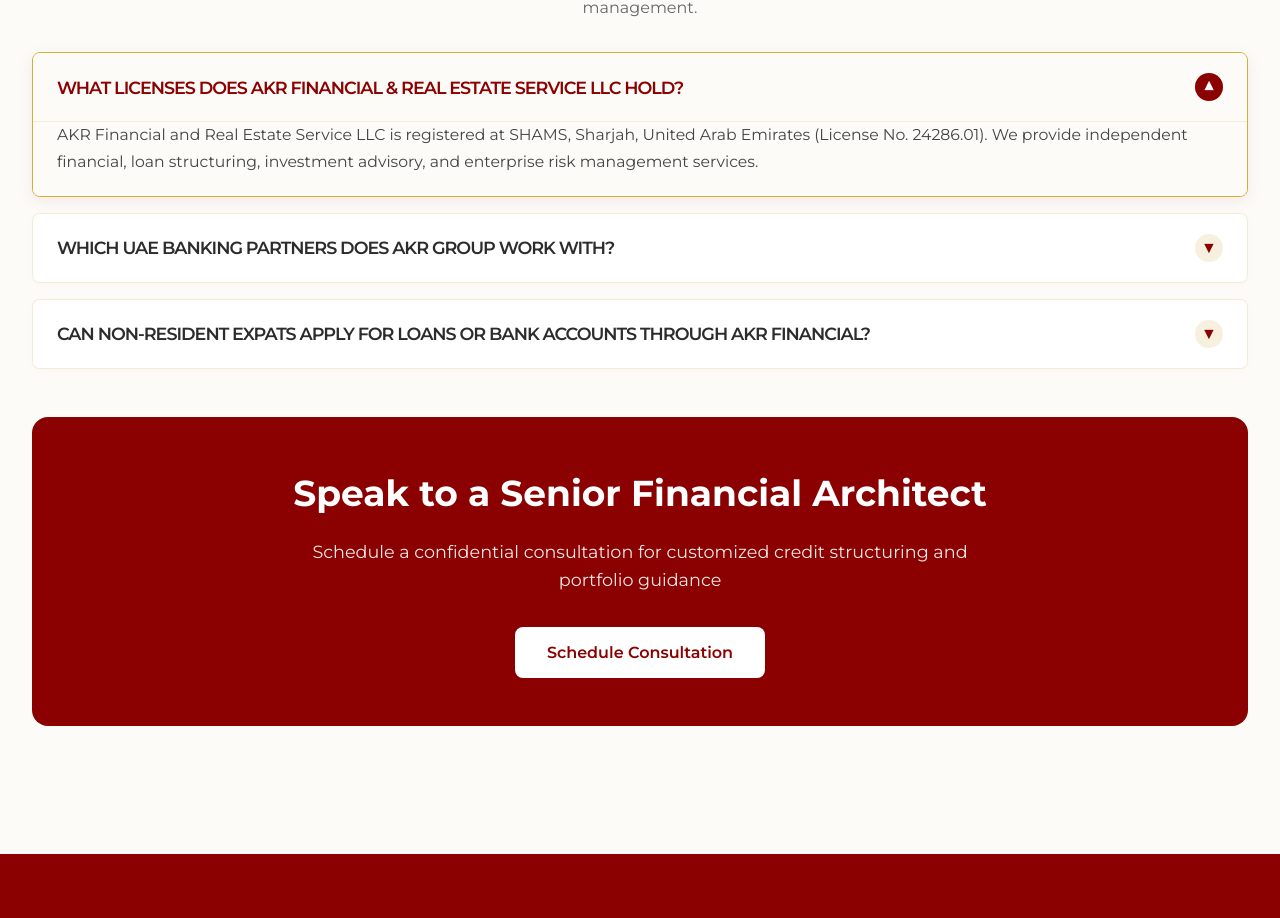
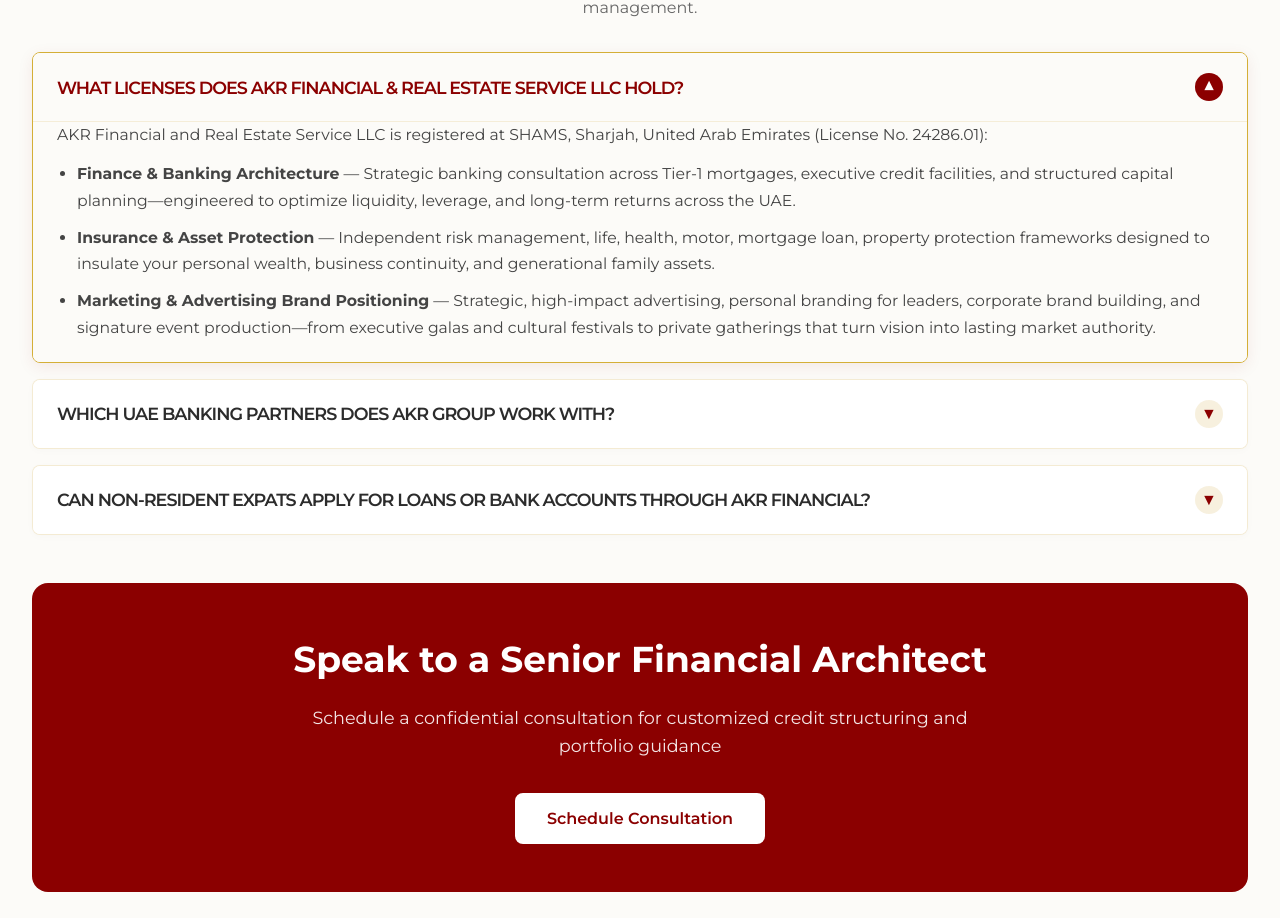
Before and after one commit to tharunkarthik10/akr, a Next.js app: page /financial in a window 1280 px wide. Shown: the part 1280-2198 px from the top of the page. Built offline with nearby package versions, Linux system fonts and the light colour scheme; no server answers; a web font is replaced by a local one.

Commit message:
feat: expand AKR Financial license FAQ with 3 architecture bullet points

```diff
--- a/src/app/financial/page.tsx
+++ b/src/app/financial/page.tsx
@@ -8,7 +8,24 @@ export default function FinancialPage() {
   const financialFaqs = [
     {
       question: "What licenses does AKR Financial & Real Estate Service LLC hold?",
-      answer: "AKR Financial and Real Estate Service LLC is registered at SHAMS, Sharjah, United Arab Emirates (License No. 24286.01). We provide independent financial, loan structuring, investment advisory, and enterprise risk management services."
+      answer: (
+        <div>
+          <p style={{ marginBottom: '0.75rem' }}>
+            AKR Financial and Real Estate Service LLC is registered at SHAMS, Sharjah, United Arab Emirates (License No. 24286.01):
+          </p>
+          <ul style={{ paddingLeft: '1.25rem', margin: 0, display: 'flex', flexDirection: 'column', gap: '0.65rem', listStyleType: 'disc' }}>
+            <li>
+              <strong>Finance &amp; Banking Architecture</strong> — Strategic banking consultation across Tier-1 mortgages, executive credit facilities, and structured capital planning—engineered to optimize liquidity, leverage, and long-term returns across the UAE.
+            </li>
+            <li>
+              <strong>Insurance &amp; Asset Protection</strong> — Independent risk management, life, health, motor, mortgage loan, property protection frameworks designed to insulate your personal wealth, business continuity, and generational family assets.
+            </li>
+            <li>
+              <strong>Marketing &amp; Advertising Brand Positioning</strong> — Strategic, high-impact advertising, personal branding for leaders, corporate brand building, and signature event production—from executive galas and cultural festivals to private gatherings that turn vision into lasting market authority.
+            </li>
+          </ul>
+        </div>
+      )
     },
     {
       question: "Which UAE banking partners does AKR Group work with?",
--- a/src/components/FAQAccordion.tsx
+++ b/src/components/FAQAccordion.tsx
@@ -4,7 +4,7 @@ import React, { useState } from 'react';
 
 export interface FAQItem {
   question: string;
-  answer: string;
+  answer: string | React.ReactNode;
   category?: string;
 }
 
```
Also changed, not shown: src/app/financial/faq/page.tsx (+18 -1 lines).
